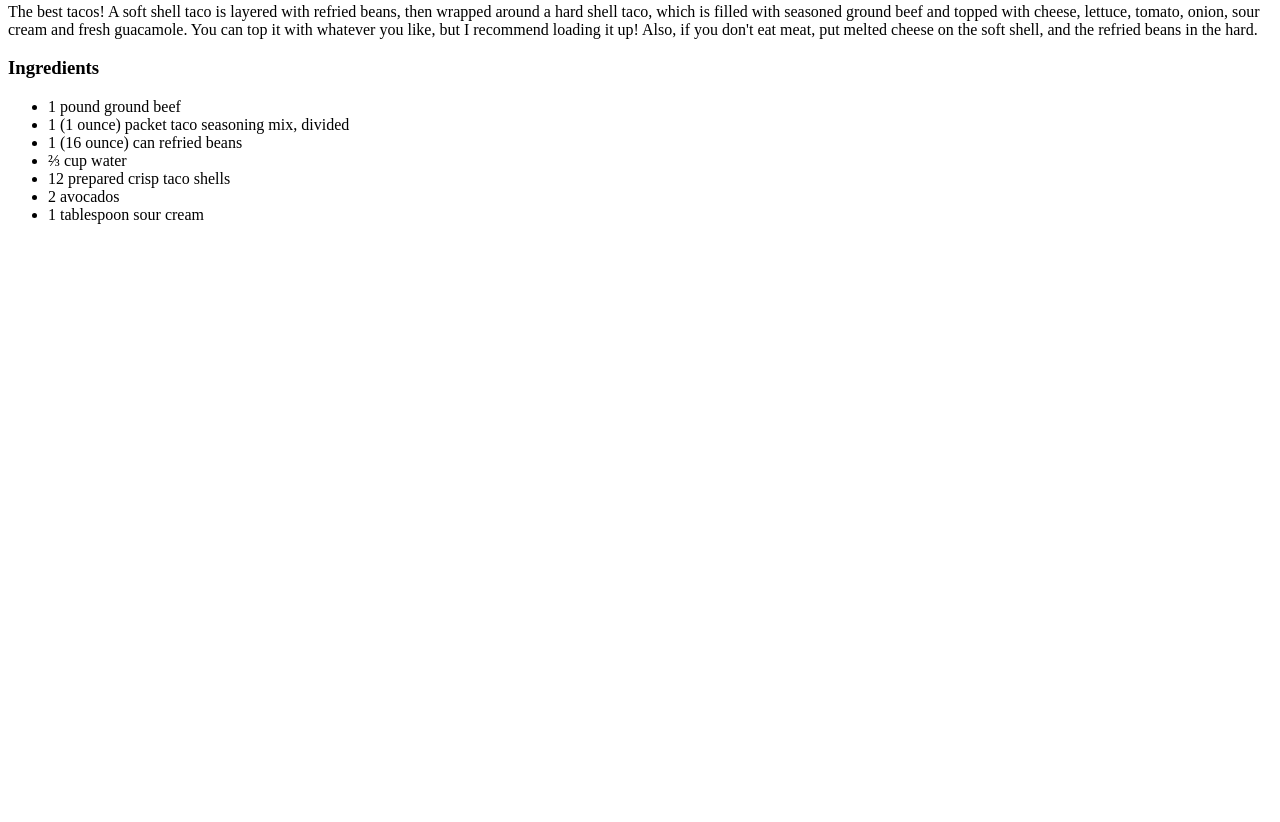
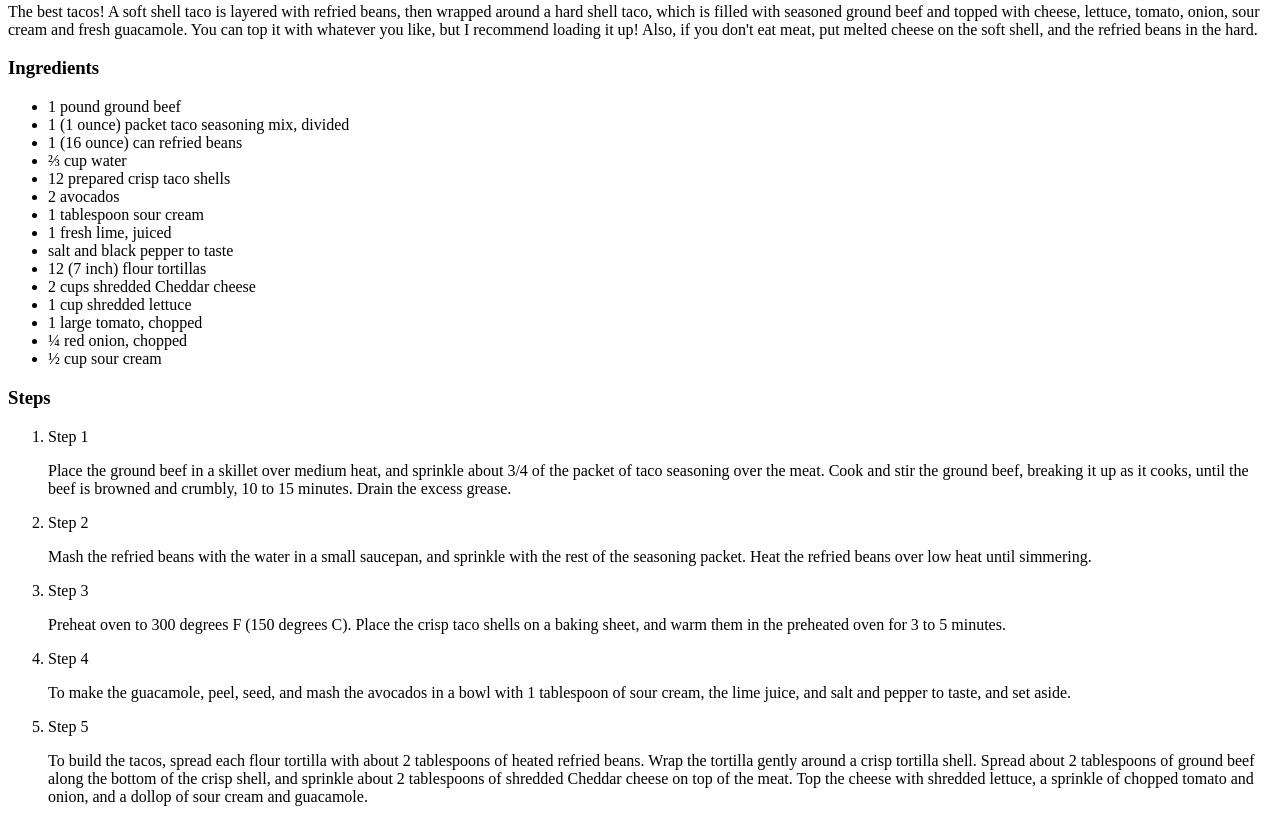
Before and after one commit to Visser5441/odin-recipes, a plain HTML site: page recipes/doubledeckertacos.html in a window 1280 px wide. Shown: the part 448-1270 px from the top of the page. Before the commit the page ends 800 px from the top, so only its background shows below. Drawn offline with Linux system fonts and the light colour scheme.

```diff
--- a/recipes/doubledeckertacos.html
+++ b/recipes/doubledeckertacos.html
@@ -24,6 +24,29 @@
         <li>12 prepared crisp taco shells</li>
         <li>2 avocados</li>
         <li>1 tablespoon sour cream</li>
+        <li>1 fresh lime, juiced</li>
+        <li>salt and black pepper to taste</li>
+        <li>12 (7 inch) flour tortillas</li>
+        <li>2 cups shredded Cheddar cheese</li>
+        <li>1 cup shredded lettuce</li>
+        <li>1 large tomato, chopped</li>
+        <li>¼ red onion, chopped</li>
+        <li>½ cup sour cream</li>
     </ul>
+
+    <h3>Steps</h3>
+
+    <ol>
+        <li>Step 1</li>
+        <P>Place the ground beef in a skillet over medium heat, and sprinkle about 3/4 of the packet of taco seasoning over the meat. Cook and stir the ground beef, breaking it up as it cooks, until the beef is browned and crumbly, 10 to 15 minutes. Drain the excess grease.</P>
+        <li>Step 2</li>
+        <p>Mash the refried beans with the water in a small saucepan, and sprinkle with the rest of the seasoning packet. Heat the refried beans over low heat until simmering.</p>
+        <li>Step 3</li>
+        <p>Preheat oven to 300 degrees F (150 degrees C). Place the crisp taco shells on a baking sheet, and warm them in the preheated oven for 3 to 5 minutes.</p>
+        <li>Step 4</li>
+        <p>To make the guacamole, peel, seed, and mash the avocados in a bowl with 1 tablespoon of sour cream, the lime juice, and salt and pepper to taste, and set aside.</p>
+        <li>Step 5</li>
+        <p>To build the tacos, spread each flour tortilla with about 2 tablespoons of heated refried beans. Wrap the tortilla gently around a crisp tortilla shell. Spread about 2 tablespoons of ground beef along the bottom of the crisp shell, and sprinkle about 2 tablespoons of shredded Cheddar cheese on top of the meat. Top the cheese with shredded lettuce, a sprinkle of chopped tomato and onion, and a dollop of sour cream and guacamole.</p>
+    </ol>
 </body>
 </html>
```
Also changed, not shown: index.html (+1 -1 lines), recipes/bangbangsauce.html (added, +23 -0 lines).
